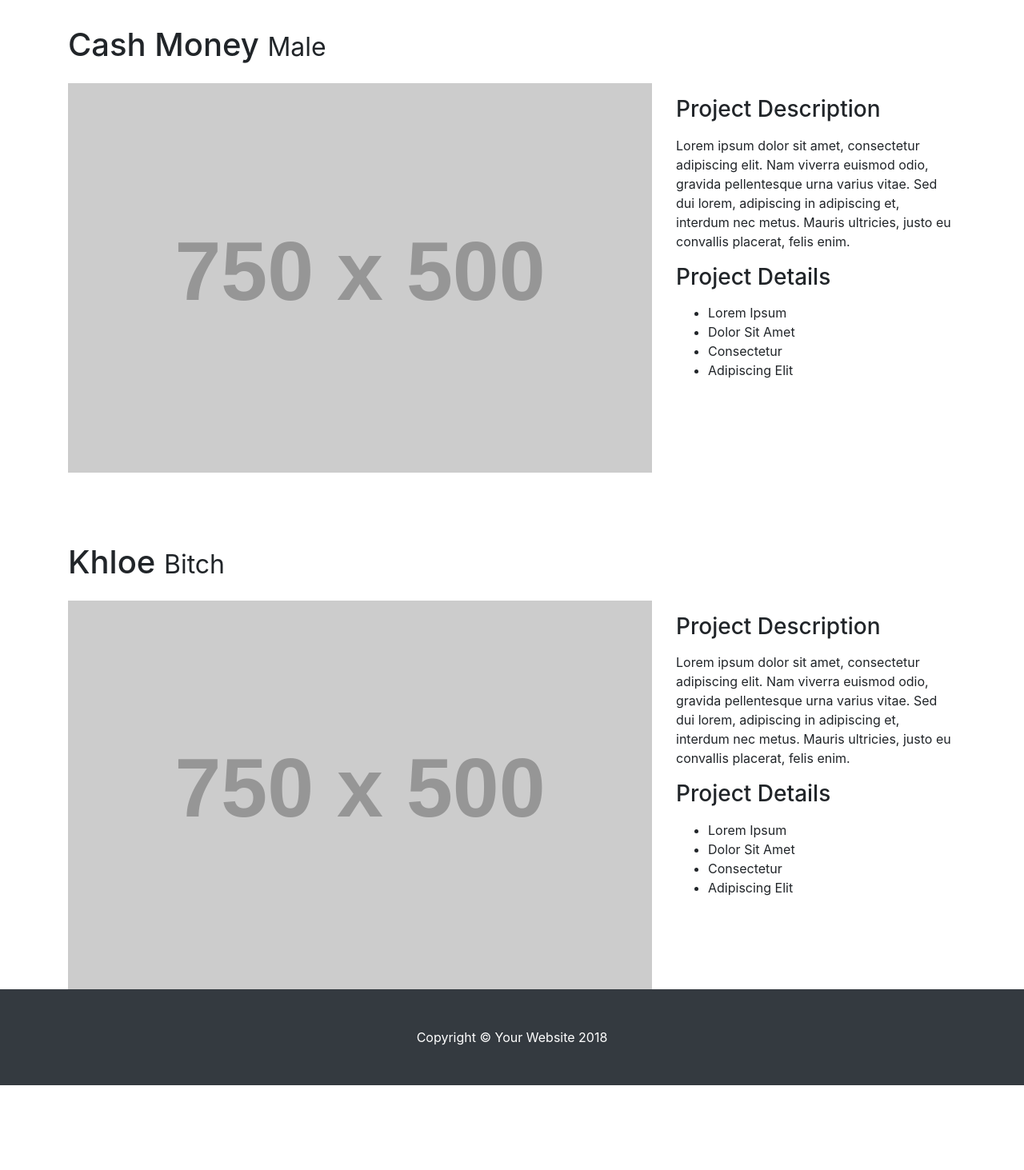
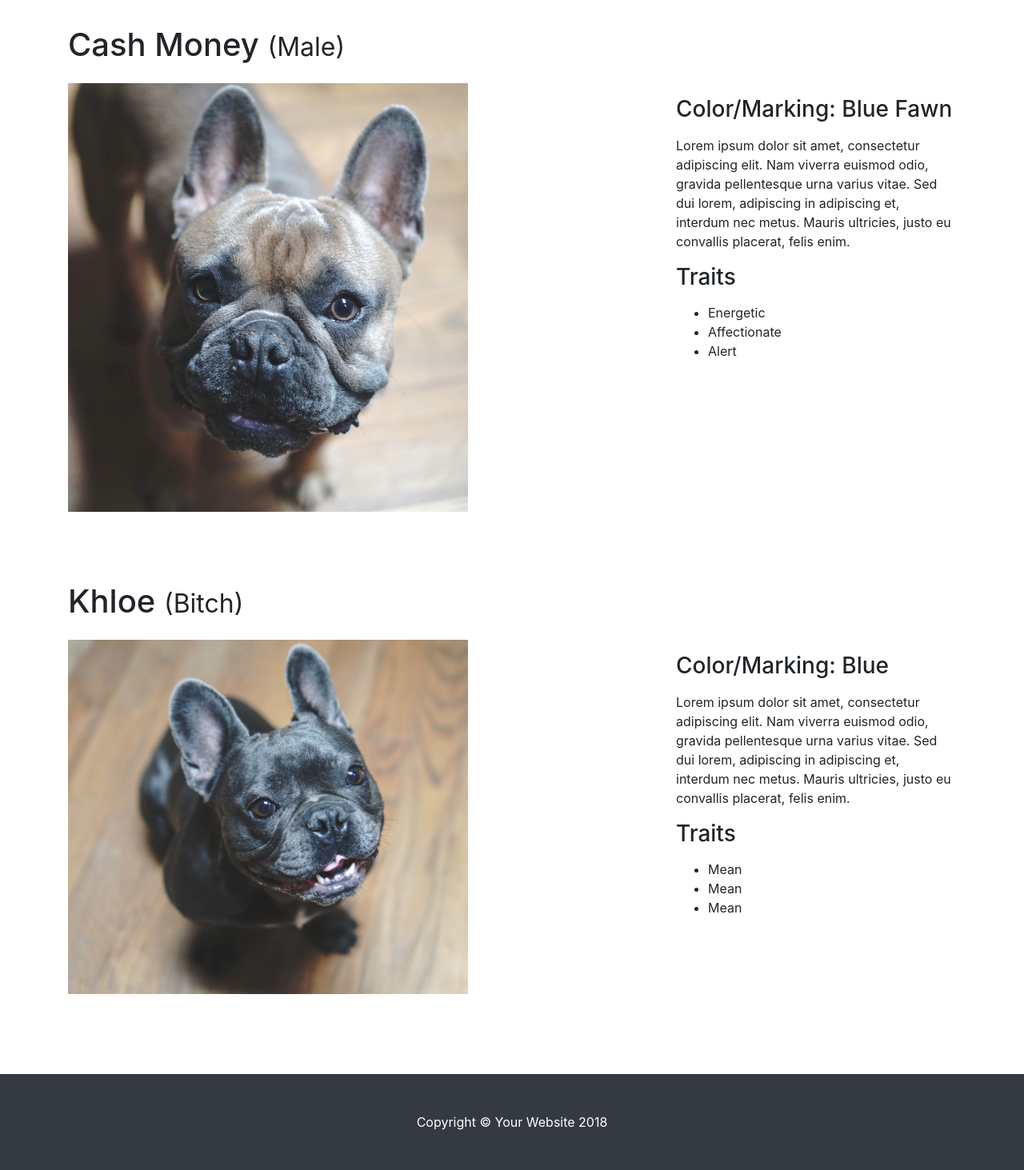
Before and after one commit to jadepaoletta/learning-experience, a Flask app: page /parents in a window 1280 px wide. Shown: the part 56-1519 px from the top of the page at 80% size. Before the commit the page ends 1413 px from the top, so only its background shows below. Run offline with Flask 2, Linux system fonts and the light colour scheme; grey boxes labelled with a size stand in for pictures from a placeholder-image service; some libraries are stand-ins or nearby versions.

Commit message:
added pics of cash and khloe

```diff
--- a/static/css/styles.css
+++ b/static/css/styles.css
@@ -1,3 +1,10 @@
 .my-4{
     margin-top: 5.5rem!important;
 }
+.page-container{
+    margin-bottom: 100px;
+}
+
+.d-block{
+    width: 500px !important;
+}
--- a/templates/parents.html
+++ b/templates/parents.html
@@ -2,29 +2,29 @@
 {% block content %}
 
  <!-- Page Content -->
-    <div class="container ">
+    <div class="container page-container">
 
       <!-- Portfolio Item Heading -->
       <h1 class="my-4">Cash Money
-        <small>Male</small>
+        <small>(Male)</small>
       </h1>
 
       <!-- Portfolio Item Row -->
       <div class="row">
 
+        <!-- Cash Carousel -->
         <div class="col-md-8">
-          <img class="img-fluid" src="http://placehold.it/750x500" alt="">
+          <img class="img-fluid d-block" src="../static/images/cash-main.JPG" alt="">
         </div>
 
         <div class="col-md-4">
-          <h3 class="my-3">Project Description</h3>
+          <h3 class="my-3">Color/Marking: Blue Fawn</h3>
           <p>Lorem ipsum dolor sit amet, consectetur adipiscing elit. Nam viverra euismod odio, gravida pellentesque urna varius vitae. Sed dui lorem, adipiscing in adipiscing et, interdum nec metus. Mauris ultricies, justo eu convallis placerat, felis enim.</p>
-          <h3 class="my-3">Project Details</h3>
+          <h3 class="my-3">Traits</h3>
           <ul>
-            <li>Lorem Ipsum</li>
-            <li>Dolor Sit Amet</li>
-            <li>Consectetur</li>
-            <li>Adipiscing Elit</li>
+            <li>Energetic</li>
+            <li>Affectionate</li>
+            <li>Alert</li>
           </ul>
         </div>
 
@@ -33,25 +33,24 @@
 
             <!-- Portfolio Item Heading -->
       <h1 class="my-4">Khloe
-        <small>Bitch</small>
+        <small>(Bitch)</small>
       </h1>
 
       <!-- Portfolio Item Row -->
       <div class="row">
 
         <div class="col-md-8">
-          <img class="img-fluid" src="http://placehold.it/750x500" alt="">
+          <img class="img-fluid d-block" src="../static/images/khloe-2.JPG" alt="">
         </div>
 
         <div class="col-md-4">
-          <h3 class="my-3">Project Description</h3>
+          <h3 class="my-3">Color/Marking: Blue</h3>
           <p>Lorem ipsum dolor sit amet, consectetur adipiscing elit. Nam viverra euismod odio, gravida pellentesque urna varius vitae. Sed dui lorem, adipiscing in adipiscing et, interdum nec metus. Mauris ultricies, justo eu convallis placerat, felis enim.</p>
-          <h3 class="my-3">Project Details</h3>
+          <h3 class="my-3">Traits</h3>
           <ul>
-            <li>Lorem Ipsum</li>
-            <li>Dolor Sit Amet</li>
-            <li>Consectetur</li>
-            <li>Adipiscing Elit</li>
+            <li>Mean</li>
+            <li>Mean</li>
+            <li>Mean</li>
           </ul>
         </div>
 
```
Also changed, not shown: static/images/IMG_0495.JPG (added), static/images/cash-2.JPG (added), static/images/cash-main.jpg (added), static/images/khloe-2.JPG (added), 6 other files.
